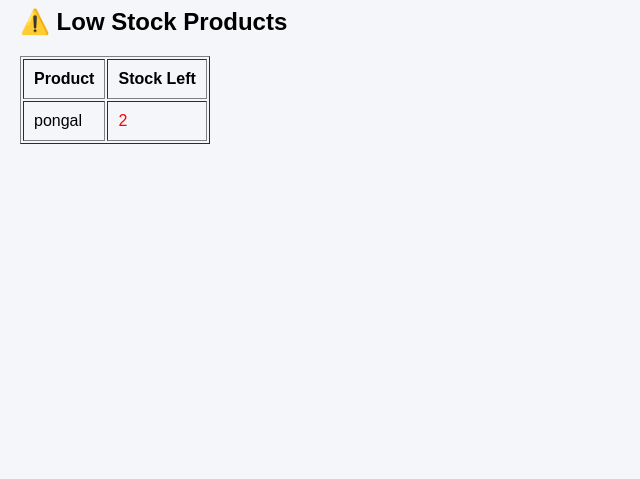
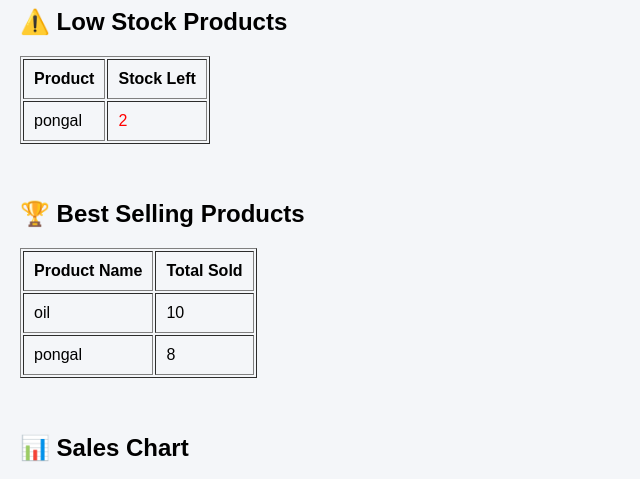
Before and after one commit to aibusiness0630-founder/AI-Billing, a Flask app: page /dashboard in a window 1280 px wide. Shown: the part 342-821 px from the top of the page, without its empty margins (0-640 px from the left). Before the commit the page ends 486 px from the top, so only its background shows below. Run offline with Flask 3, Linux system fonts and the light colour scheme; data comes from the database, SQL or seed files in the repository.

Commit message:
Day 21: Added Best Selling Products and Sales Chart Dashboard

```diff
--- a/app.py
+++ b/app.py
@@ -1,6 +1,10 @@
-from flask import Flask,render_template, request, redirect,jsonify
+from flask import Flask, render_template, request, redirect, jsonify, send_file
 from flask_sqlalchemy import SQLAlchemy
 from datetime import datetime
+from reportlab.pdfgen import canvas
+import os
+import matplotlib.pyplot as plt
+
 app = Flask(__name__)
 app.config["SQLALCHEMY_DATABASE_URI"] = "sqlite:///billing.db"
 app.config["SQLALCHEMY_TRACK_MODIFICATIONS"] = False
@@ -105,6 +109,34 @@ def home():
         product_list=product_list
     )
 
+@app.route("/sales_chart")
+def sales_chart():
+
+    bills = Bill.query.all()
+
+    product_names = []
+    quantities = []
+
+    for bill in bills:
+        product_names.append(bill.product)
+        quantities.append(bill.quantity)
+
+    plt.figure(figsize=(8, 5))
+    plt.bar(product_names, quantities)
+    plt.title("Product Sales")
+    plt.xlabel("Products")
+    plt.ylabel("Quantity Sold")
+    plt.xticks(rotation=30)
+
+    os.makedirs("static", exist_ok=True)
+
+    chart_path = "static/sales_chart.png"
+    plt.tight_layout()
+    plt.savefig(chart_path)
+    plt.close()
+
+    return send_file(chart_path, mimetype="image/png")
+
 
 @app.route("/dashboard")
 def dashboard():
@@ -115,7 +147,22 @@ def dashboard():
     total_revenue = sum(bill.total for bill in bills)
     total_customers = len(set(bill.mobile for bill in bills))
     today_sales = total_revenue
-    low_stock = Product.query.filter(Product.stock <= 5).all()
+
+    low_stock = Product.query.filter(Product.stock <= 10).all()
+
+    best_products = {}
+
+    for bill in bills:
+        if bill.product in best_products:
+            best_products[bill.product] += bill.quantity
+        else:
+            best_products[bill.product] = bill.quantity
+
+    best_products = sorted(
+        best_products.items(),
+        key=lambda x: x[1],
+        reverse=True
+    )
 
     return render_template(
         "dashboard.html",
@@ -123,7 +170,8 @@ def dashboard():
         total_bills=total_bills,
         total_revenue=total_revenue,
         total_customers=total_customers,
-        low_stock=low_stock
+        low_stock=low_stock,
+        best_products=best_products
     )
 
 @app.route("/add_product", methods=["GET", "POST"])
@@ -289,6 +337,30 @@ def edit_product(id):
 
     return render_template("edit_product.html", product=product)
 
+@app.route("/download_bill/<int:id>")
+def download_bill(id):
+
+    bill = Bill.query.get_or_404(id)
+
+    pdf_name = f"bill_{bill.id}.pdf"
+
+    c = canvas.Canvas(pdf_name)
+
+    c.setFont("Helvetica-Bold", 18)
+    c.drawString(200, 800, "AI Billing System")
+
+    c.setFont("Helvetica", 12)
+    c.drawString(50, 760, f"Customer : {bill.customer_name}")
+    c.drawString(50, 740, f"Mobile : {bill.mobile}")
+    c.drawString(50, 720, f"Product : {bill.product}")
+    c.drawString(50, 700, f"Quantity : {bill.quantity}")
+    c.drawString(50, 680, f"Price : Rs.{bill.price}")
+    c.drawString(50, 660, f"Total : Rs.{bill.total}")
+
+    c.save()
+
+    return send_file(pdf_name, as_attachment=True)
+
 
 @app.route("/delete_product/<int:id>")
 def delete_product(id):
--- a/templates/dashboard.html
+++ b/templates/dashboard.html
@@ -122,5 +122,46 @@
 
 {% endif %}
 
+<br><br>
+
+<h2>🏆 Best Selling Products</h2>
+
+{% if best_products %}
+
+<table border="1" cellpadding="10">
+
+    <tr>
+        <th>Product Name</th>
+        <th>Total Sold</th>
+    </tr>
+
+    {% for product, qty in best_products %}
+
+    <tr>
+        <td>{{ product }}</td>
+        <td>{{ qty }}</td>
+    </tr>
+
+    {% endfor %}
+
+</table>
+
+{% else %}
+
+<p>No sales available.</p>
+
+{% endif %}
+
+<br><br>
+
+<h2>📊 Sales Chart</h2>
+
+<center>
+    <img src="/sales_chart" width="700">
+</center>
+
 </body>
 </html>
+
+</body>
+</html>
```
Also changed, not shown: templates/history.html (+8 -3 lines), static/sales_chart.png (added), 1 other file.
